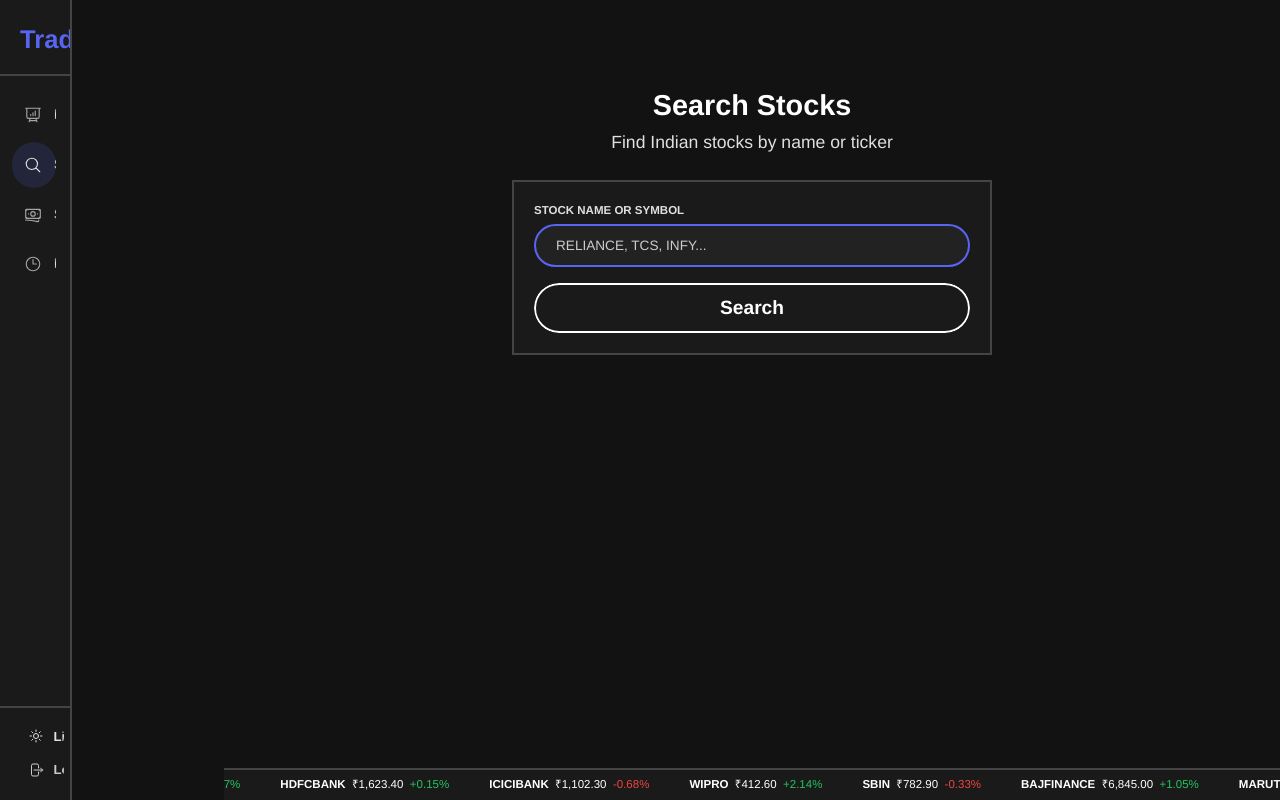
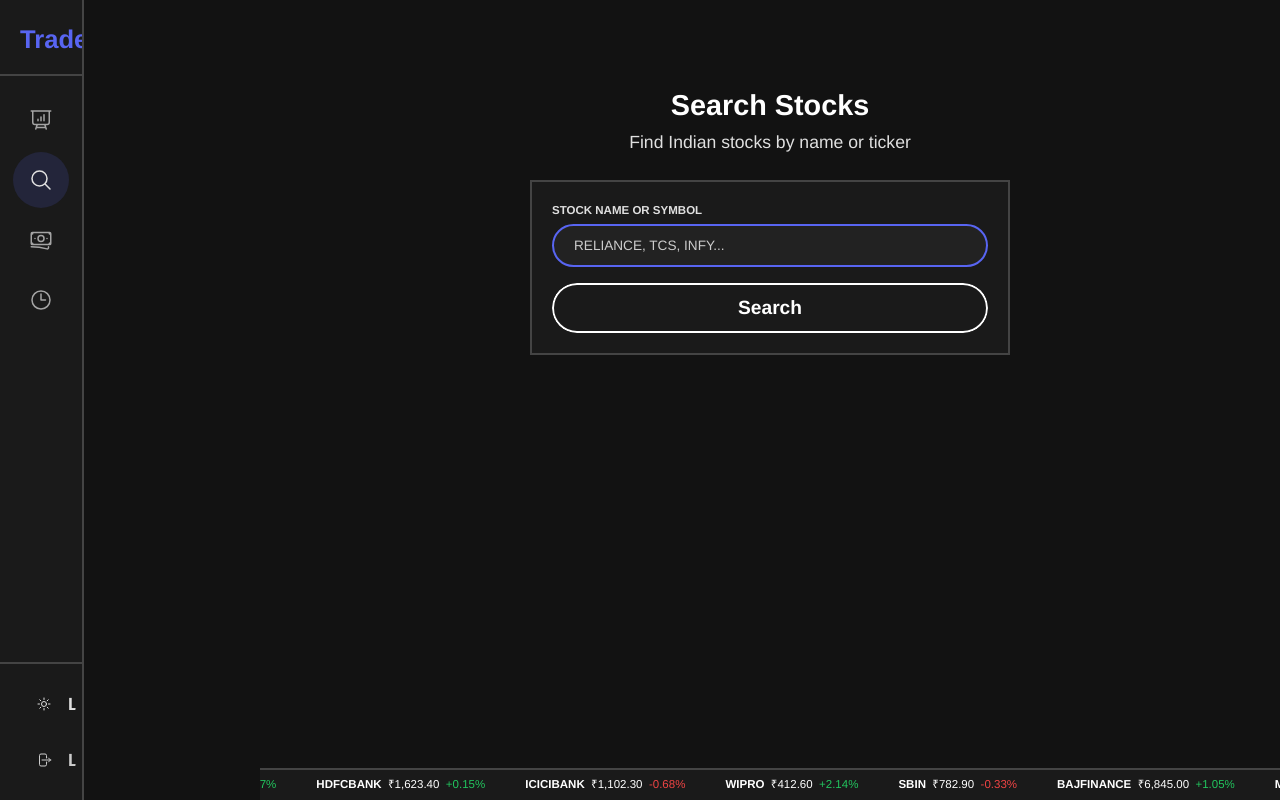
Before and after one commit to TDS2K5/tradelab, a Flask app: page /search in a window 1280 px wide. Run offline with Flask 3, Linux system fonts and the light colour scheme; a user stored in the database is signed in; some libraries are stand-ins or nearby versions.

Commit message:
UI magnify

```diff
--- a/static/interactions.js
+++ b/static/interactions.js
@@ -100,14 +100,14 @@ document.addEventListener("DOMContentLoaded", () => {
         // Expand the sidebar smoothly when hovering anywhere over it
         navDock.addEventListener('mouseenter', () => {
             gsap.to(navDock, {
-                width: 224,
+                width: 260,
                 duration: 0.4,
                 ease: "power3.out",
                 overwrite: "auto"
             });
             // Expand all items to full width to reveal text
             gsap.to(navItems, {
-                width: '180px',
+                width: '210px',
                 duration: 0.4,
                 ease: "power3.out",
                 overwrite: "auto"
@@ -143,7 +143,7 @@ document.addEventListener("DOMContentLoaded", () => {
         navDock.addEventListener('mouseleave', () => {
             // Shrink the sidebar back to its original width
             gsap.to(navDock, {
-                width: 72,
+                width: 84,
                 duration: 0.5,
                 ease: "power3.out",
                 overwrite: "auto"
@@ -153,7 +153,7 @@ document.addEventListener("DOMContentLoaded", () => {
             navItems.forEach(item => {
                 gsap.to(item, {
                     scale: 1,
-                    width: '44px',
+                    width: '56px',
                     duration: 0.4,
                     ease: "power3.out",
                     overwrite: "auto"
--- a/static/styles.css
+++ b/static/styles.css
@@ -19,7 +19,7 @@
     --tl-green-dim: rgba(34, 197, 94, 0.12);
     --tl-font-body: 'Helvetica Neue', Helvetica, Arial, sans-serif;
     --tl-font-mono: 'Helvetica Neue', Helvetica, Arial, sans-serif;
-    --sidebar-w: 224px;
+    --sidebar-w: 260px;
 }
 
 /* --- Light Mode Overrides --- */
@@ -176,7 +176,7 @@ small,
     display: flex;
     flex-direction: column;
     z-index: 200;
-    width: 72px;
+    width: 84px;
     /* Collapsed width */
     transition: transform 0.25s ease;
     overflow-x: hidden;
@@ -222,11 +222,11 @@ small,
     position: relative;
     display: flex;
     align-items: center;
-    gap: 0.75rem;
-    padding: 0.75rem;
-    margin: 0.25rem 0.75rem;
+    gap: 1rem;
+    padding: 1rem;
+    margin: 0.25rem 0.8rem;
     color: var(--tl-text-muted);
-    font-size: 0.9rem;
+    font-size: 1.1rem;
     font-weight: 700;
     text-decoration: none;
     border-radius: 6.25rem;
@@ -234,7 +234,8 @@ small,
     will-change: transform, width;
     transition: color 0.15s ease, background 0.15s ease;
     white-space: nowrap;
-    width: 44px;
+    width: 56px;
+    height: 56px;
     overflow: hidden;
 }
 
@@ -258,8 +259,8 @@ small,
 }
 
 .tl-sidebar-nav a svg {
-    width: 18px;
-    height: 18px;
+    width: 24px;
+    height: 24px;
     flex-shrink: 0;
     opacity: 0.7;
 }
@@ -278,16 +279,17 @@ small,
     position: relative;
     display: flex;
     align-items: center;
-    gap: 0.6rem;
-    font-size: 0.82rem;
+    gap: 1rem;
+    font-size: 1.1rem;
     font-weight: 700;
     color: var(--tl-text-dim);
     text-decoration: none;
     transition: color 0.15s ease;
     white-space: nowrap;
-    width: 44px;
+    width: 56px;
+    height: 56px;
     overflow: hidden;
-    padding: 0.5rem;
+    padding: 1rem;
     border-radius: 6.25rem;
     will-change: transform, width;
 }
@@ -1003,16 +1005,17 @@ small,
     position: relative;
     display: flex;
     align-items: center;
-    gap: 0.6rem;
-    width: 44px;
+    gap: 1rem;
+    width: 56px;
+    height: 56px;
     overflow: hidden;
     border-radius: 6.25rem;
-    padding: 0.5rem;
+    padding: 1rem;
     background: transparent;
     border: none;
     cursor: pointer;
     color: var(--tl-text-muted);
-    font-size: 0.82rem;
+    font-size: 1.1rem;
     font-weight: 700;
     font-family: var(--tl-font-body);
     transition: color 0.15s ease, background 0.15s ease;
```
